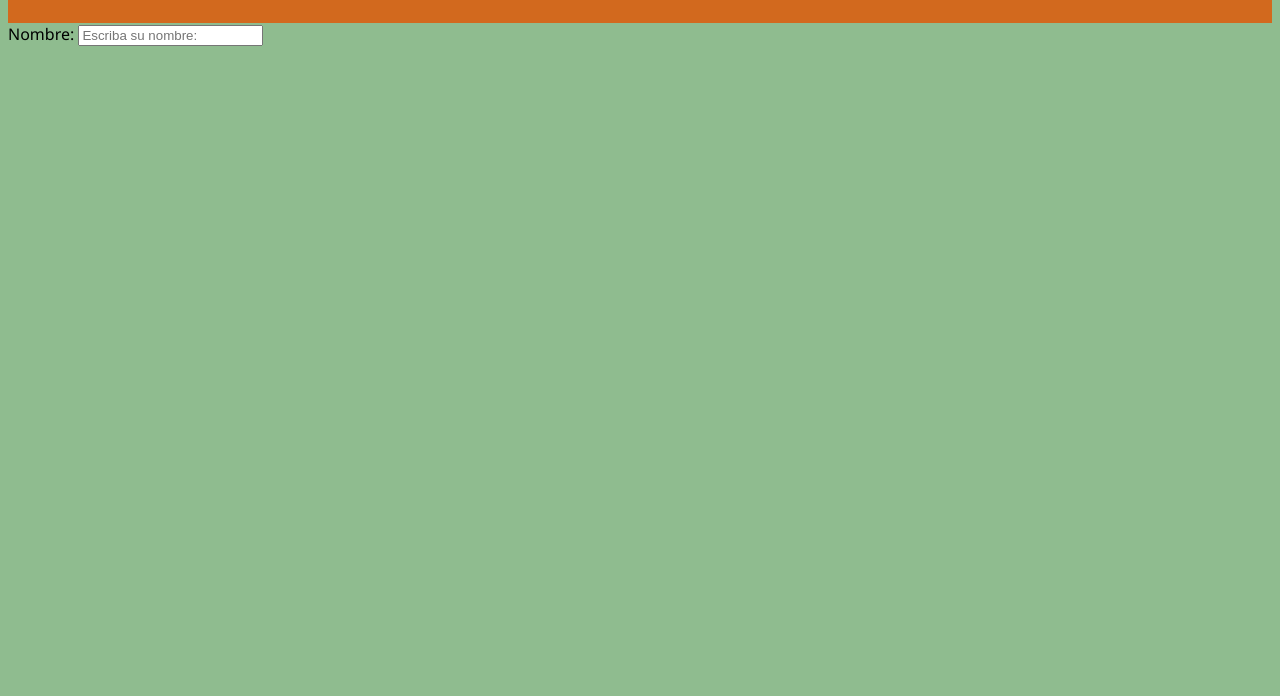
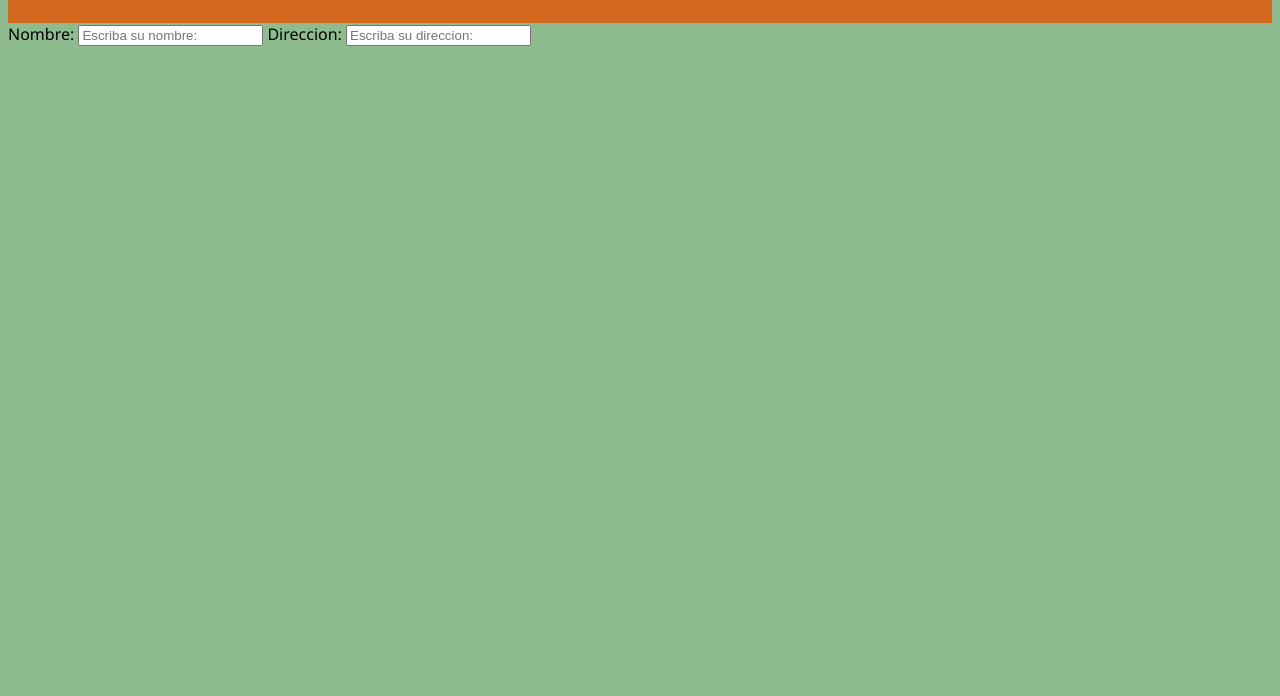
Before and after one commit to t5622h/ecdemohtml51, a plain HTML site: page contactform.html in a window 1280 px wide. Shown: the part 104-800 px from the top of the page. Drawn offline with Linux system fonts and the light colour scheme.

Commit message:
updated contact form content
updated contact form content

```diff
--- a/contactform.html
+++ b/contactform.html
@@ -12,6 +12,8 @@
     <form>
         <label style="font-family: 'Segoe UI', Tahoma, Geneva, Verdana, sans-serif;" for="nombre">Nombre: </label>
         <input type="text" placeholder="Escriba su nombre: " />
+        <label style="font-family: 'Segoe UI', Tahoma, Geneva, Verdana, sans-serif;" for="address">Direccion: </label>
+        <input type="text" placeholder="Escriba su direccion: " />
     </form>
 </body>
 </html>
```
